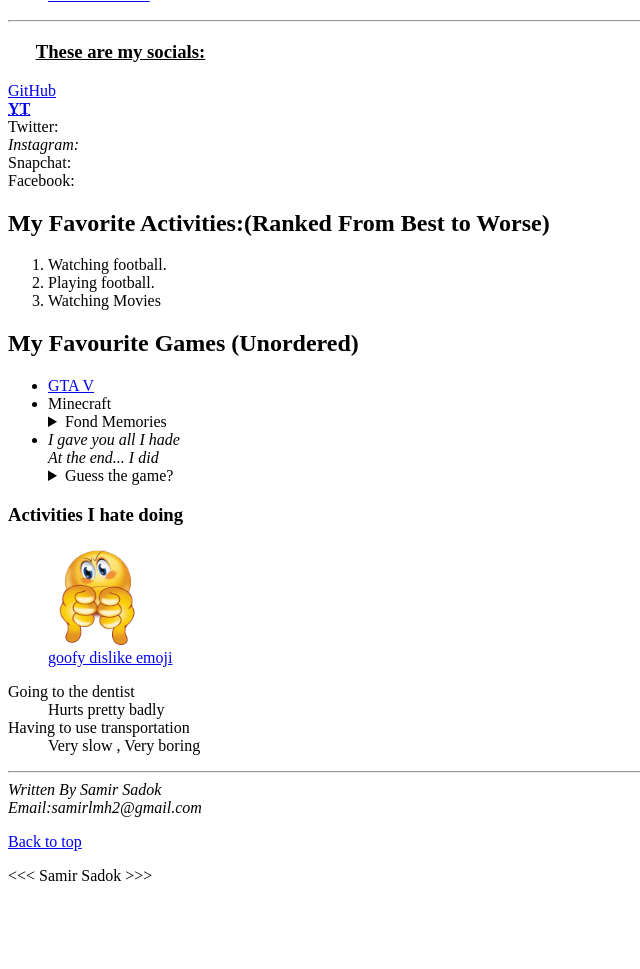
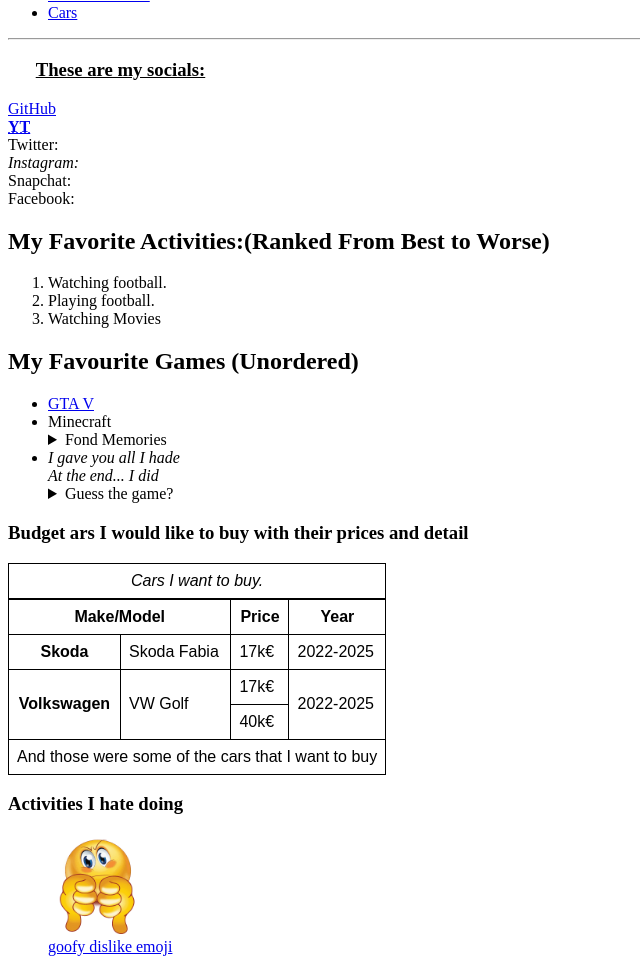
Before and after one commit to SadokAbdelhak/learning-web-dev, a plain HTML site: page Learning HTML/index.html in a window 1280 px wide. Shown: the part 604-1573 px from the top of the page, without its empty margins (0-640 px from the left). Before the commit the page ends 1505 px from the top, so only its background shows below. Drawn offline with Linux system fonts and the light colour scheme.

Commit message:
Added a bit of CSS for tables and a course folder since I didint have my copybook

```diff
--- a/Learning HTML/index.html
+++ b/Learning HTML/index.html
@@ -11,6 +11,7 @@
       name="Description"
       content="information about me,Portfolio of Samir,Computer Science student">
     <link rel="icon" href="Other-html-5-icon.png" type="image/x-icon">
+    <link rel="stylesheet" href="main.css">
   </head>
 
   <body>
@@ -32,6 +33,7 @@
       <li><a href="#socials">Socials.</a></li>
       <li><a href="#TILD">Things I love doing.</a></li>
       <li><a href="#FavGames">Favorite Games</a></li>
+      <li><a href="#Cars">Cars</a></li>
     </ul>
 
     </nav>
@@ -74,6 +76,50 @@
       </li>
     </ul>
 </article>
+
+<section id="Cars">
+  <h3>Budget ars I would like to buy with their prices and detail</h3>
+   <Table>
+    <caption><em>Cars I want to buy.</em></caption>
+    <thead>
+      <tr>
+    <th colspan="2" scope="col">Make/Model</th>
+    <th scope="col">Price</th>
+    <th scope="col">Year</th>
+
+  </tr></thead>
+  <tbody>
+    <tr>
+      <th scope="row">Skoda</th>
+       <td>Skoda Fabia</td>
+       <td>17k€</td>
+       <td>2022-2025</td>
+     </tr>
+     <tr>
+      <th rowspan="2" scope="row">Volkswagen</th>
+      <td rowspan="2">VW Golf</td>
+
+      <td>17k€</td>
+      <td rowspan="2">2022-2025</td>
+           </tr>
+  <tr>
+    <td>40k€</td>
+  </tr>
+  </tbody>
+
+  <tfoot>
+    <tr>
+     <td colspan="4">And those were some of the cars that I want to buy</td>
+    </tr>
+  </tfoot>
+    </Table>
+
+
+
+
+
+
+</section>
     <h3>Activities I hate doing</h3>
     <figure><img src="imgfolder/2.webp" alt="goofy ahhh dislike pic" width="100"><figcaption><a href="imgfolder/2.webp" download>goofy dislike emoji</a></figcaption></figure>
     <dl> <!--Desctiptif List-->
--- /dev/null
+++ b/Learning HTML/main.css
@@ -0,0 +1,9 @@
+
+table, tr, th, td, caption {
+border: 1px solid #000000;
+font-family: Arial, "Helvetica Neue", Helvetica, sans-serif;
+border-collapse:collapse;
+padding: 0.5rem;
+
+
+}
```
Also changed, not shown: Courses in Text/tablessummary.txt (added).
